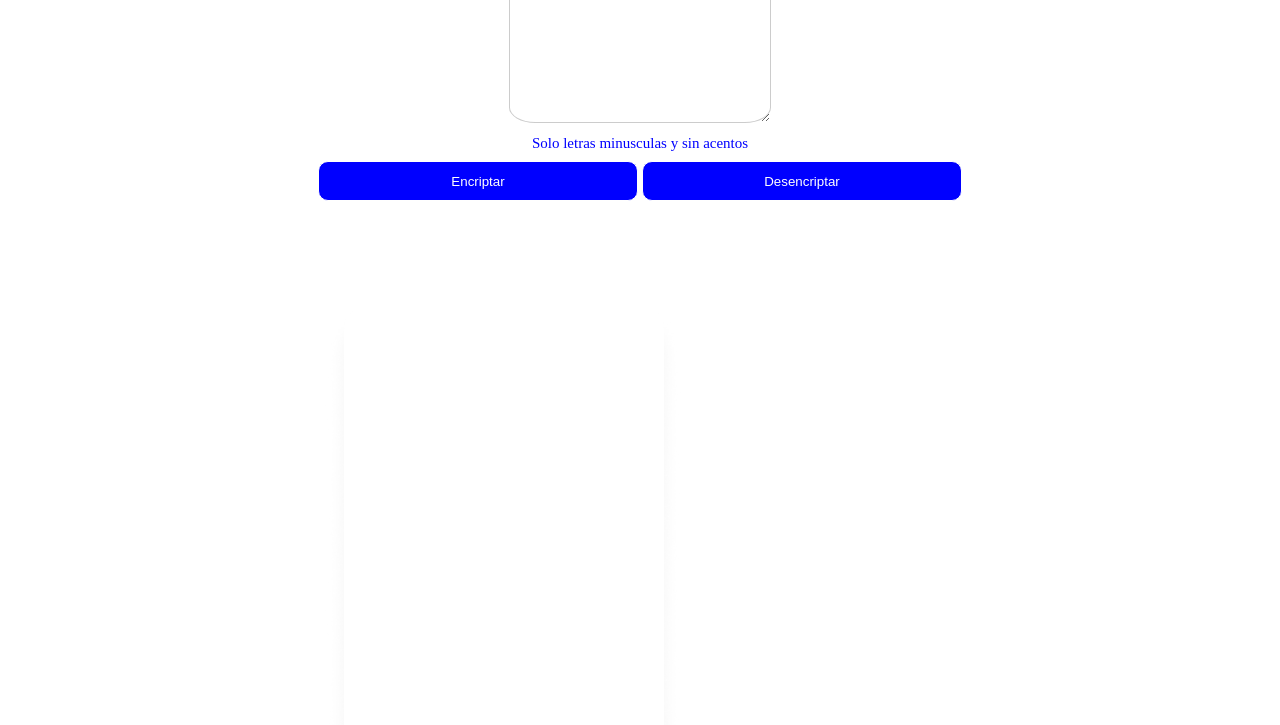
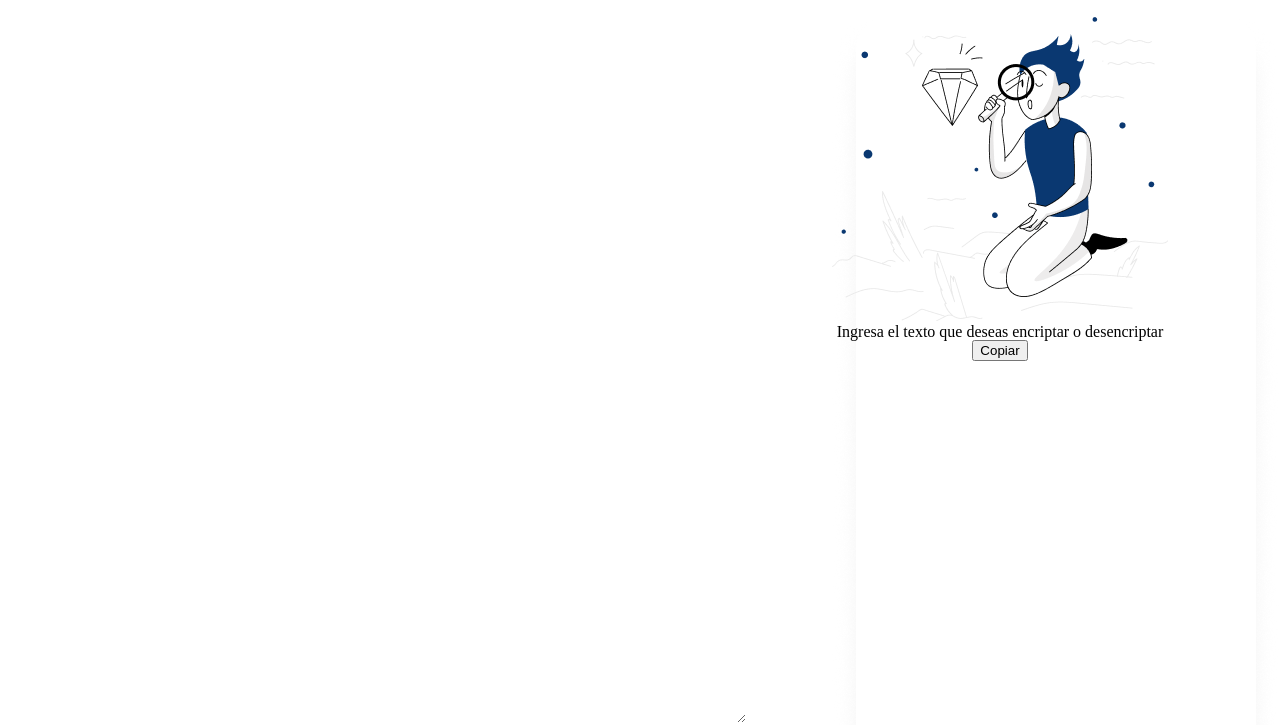
Before and after one commit to Yishaq02/Encriptador-AluraChallenge, a plain HTML site: page index.html in a window 1280 px wide. Shown: the part 104-829 px from the top of the page. Drawn offline with Linux system fonts and the light colour scheme.

Commit message:
primeros css

```diff
--- a/app.js
+++ b/app.js
@@ -21,15 +21,15 @@ let tdesencriptado = "";
 //     }
 //   }
 
-let texto = document.getElementById('texto').innerHTML;
-  const copiarContenido = async () => {
-    try {
-      await navigator.clipboard.writeText(texto);
-      console.log('Contenido copiado al portapapeles');
-    } catch (err) {
-      console.error('Error al copiar: ', err);
-    }
-  }
+// let texto = document.getElementById('texto').innerHTML;
+//   const copiarContenido = async () => {
+//     try {
+//       await navigator.clipboard.writeText(texto);
+//       console.log('Contenido copiado al portapapeles');
+//     } catch (err) {
+//       console.error('Error al copiar: ', err);
+//     }
+//   }
 
 function textofinal(text){
     // let img = document.getElementById('img.imgMuñeco');
--- a/index.html
+++ b/index.html
@@ -13,7 +13,7 @@
 
 
     <header>
-        <img src="imagenes/Logo.png" alt="">
+        <img class="Logo" src="imagenes/Logo.png" alt="">
     </header>
     <main>
 
@@ -33,11 +33,12 @@
         </section>
 
         <section class="area2">
-            <div class="rectangulo">
-                <img src="imagenes/Rectangle.png" alt="">
-                <img src="imagenes/Muñeco.png" alt="" class="imgMuñeco">
-                <h2 class="textfinal">Ningún mensaje fue encontrado</h2>
+            <div>
+                <img src="imagenes/Rectangle.png" alt="" class="rectangulo">
+                <img src="imagenes/Muñeco.png" alt="" class="muñeco">
                 <p class="textfinal" id="texto2">Ingresa el texto que deseas encriptar o desencriptar</p>
+            </div>
+            <div class="copiar">
                 <input onclick="copiarContenido()" type="button" id="input" class="boton" value="Copiar">
             </div>
         </section>
--- a/styles.css
+++ b/styles.css
@@ -5,52 +5,89 @@ header{
 }
 
 header img{
+    margin-top: 20px;
     padding: 10px;
 }
 
 main{
-    margin-left: 0px;
+    width: 100%;
+    /* width: 100%; */
+
+    /* background: #000000; */
 }
 
 /* TEXTO AREA */
 
+/* div{
+    vertical-align: top;
+} */
+
 .area1{
-    margin: 0 auto;
-    text-align: center;
-}
-.area1 .texto-area textarea{
-    /* max-width: 50%; */
-    border-radius: 10%;
-    border: 1px solid #ccc;
-    width: 20%;
-    height: 100%;
+    margin-left: 100px;
+    margin-top: 30px;
+    width: 50%;
+    display: inline-block;
+    vertical-align: top;
+    height: 1300px;
+    /* margin: 0 auto;
+    text-align: center; */
 }
 
+.texto-area #texto{
+    font-size: 40px;
+    border: 2px solid #ffffff;
+    border-radius: 10px;
+    width: 100%;
+    height: 700px;
+}
+/* .texto-area{
+    vertical-align: top;
+} */
+
+/* .area1 .texto-area{
+    vertical-align: top;
+} */
+
+/* .area1 .texto-area textarea{
+
+    vertical-align: top;
+} */
+/*
 .area1 .texto-area{
     display: block;
     margin-bottom: 10px;
-}
+} */
 
 /* RESTRICCIONES */
 
 .restricciones{
     padding-bottom: 10px;
+    margin: 0 auto;
+    text-align: center;
 }
 
 .restricciones p{
     color: blue;
-    font-size: 15px;
+    font-size: 25px;
 }
 
 /* Bottons */
 
-.botones input{
+.botones{
+    margin: 0 auto;
+    text-align: center;
+    vertical-align: bottom;
+}
+
+.botones .boton{
+
     width: 25%;
     height: 40px;
     color: #ffffff;
     border-radius: 10px;
     border: 1px solid #ffffff;
     background: blue;
+    vertical-align: bottom;
 }
 
 .botones input:hover{
@@ -60,11 +97,45 @@ main{
 /* area 2 */
 
 .area2 {
+    width: 40%;
+    display: inline-block;
     margin: 0 auto;
     text-align: center;
-    max-width: 100%;
+    margin-top: 30px;
+    /* max-width: 100%; */
 }
 
-.area2 .rectangulo{
-    scale: 0.8;
+.rectangulo{
+    position: absolute;
+    z-index: -1;
+    display: inline-block;
 }
+
+.muñeco{
+    /* position: absolute; */
+    z-index: 1;
+    display: inline-block;
+}
+
+.h2texto{
+    /* position: absolute; */
+    z-index: 1;
+    display: inline-block;
+}
+
+.copiar{
+    /* position: absolute; */
+    z-index: 1;
+    display: inline-block;
+}
+
+
+footer{
+    margin: 0 auto;
+    text-align: center;
+    background-color: #ccc0cc;
+}
+
+footer p{
+    font-size: 20px;
+}
```
